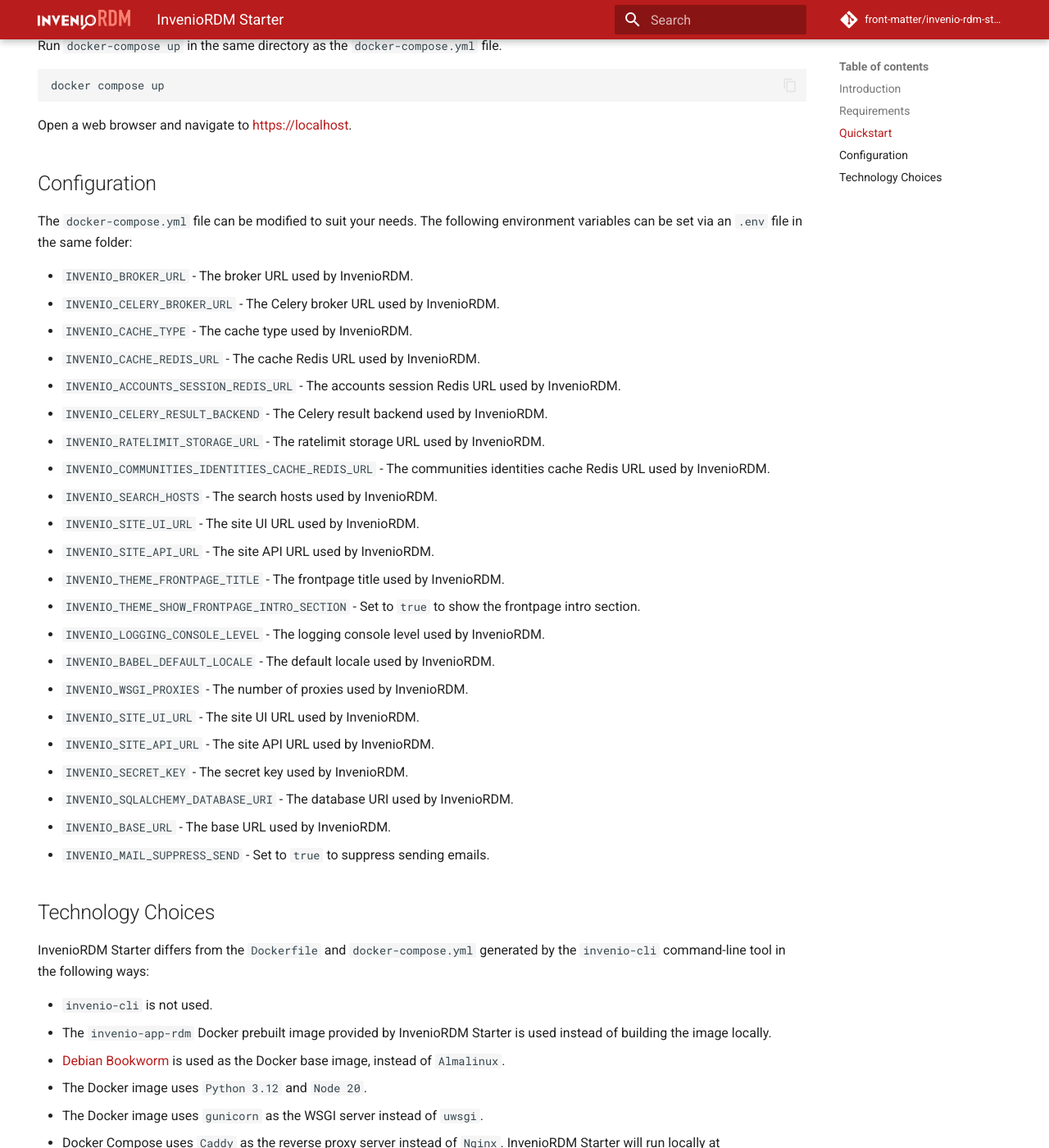
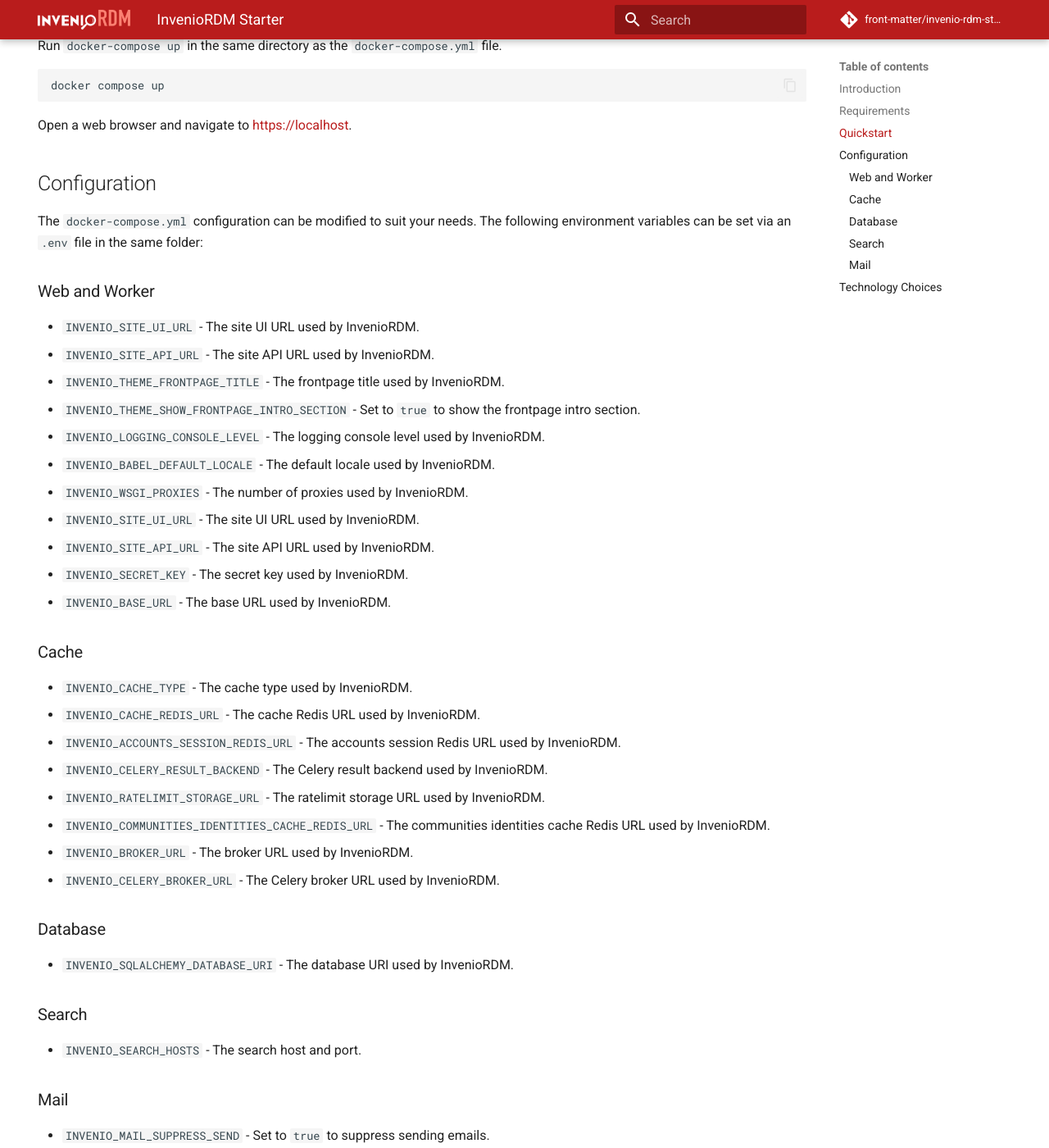
Before and after one commit to front-matter/invenio-rdm-starter, an MkDocs documentation site: the page built from docs/index.md, in a window 1280 px wide and 1400 px high, scrolled down 1298 px. Shown: the whole window at 82% size. Built offline with MkDocs 1.6.1 and Material for MkDocs 9.7.7, drawn with Linux system fonts in a browser that asks for light colours; comment, search, counter and statistics services are not loaded; some of the changed lines change nothing that is shown.

Commit message:
updated docs

```diff
--- a/docs/index.md
+++ b/docs/index.md
@@ -44,17 +44,10 @@
 
 ## Configuration
 
-The `docker-compose.yml` file can be modified to suit your needs. The following environment variables can be set via an `.env` file in the same folder:
+The `docker-compose.yml` configuration can be modified to suit your needs. The following environment variables can be set via an `.env` file in the same folder:
 
-* `INVENIO_BROKER_URL` - The broker URL used by InvenioRDM.
-* `INVENIO_CELERY_BROKER_URL` - The Celery broker URL used by InvenioRDM.
-* `INVENIO_CACHE_TYPE` - The cache type used by InvenioRDM.
-* `INVENIO_CACHE_REDIS_URL` - The cache Redis URL used by InvenioRDM.
-* `INVENIO_ACCOUNTS_SESSION_REDIS_URL` - The accounts session Redis URL used by InvenioRDM.
-* `INVENIO_CELERY_RESULT_BACKEND` - The Celery result backend used by InvenioRDM.
-* `INVENIO_RATELIMIT_STORAGE_URL` - The ratelimit storage URL used by InvenioRDM.
-* `INVENIO_COMMUNITIES_IDENTITIES_CACHE_REDIS_URL` - The communities identities cache Redis URL used by InvenioRDM.
-* `INVENIO_SEARCH_HOSTS` - The search hosts used by InvenioRDM.
+### Web and Worker
+
 * `INVENIO_SITE_UI_URL` - The site UI URL used by InvenioRDM.
 * `INVENIO_SITE_API_URL` - The site API URL used by InvenioRDM.
 * `INVENIO_THEME_FRONTPAGE_TITLE` - The frontpage title used by InvenioRDM.
@@ -65,8 +58,29 @@
 * `INVENIO_SITE_UI_URL` - The site UI URL used by InvenioRDM.
 * `INVENIO_SITE_API_URL` - The site API URL used by InvenioRDM.
 * `INVENIO_SECRET_KEY` - The secret key used by InvenioRDM.
+* `INVENIO_BASE_URL` - The base URL used by InvenioRDM.
+
+### Cache
+
+* `INVENIO_CACHE_TYPE` - The cache type used by InvenioRDM.
+* `INVENIO_CACHE_REDIS_URL` - The cache Redis URL used by InvenioRDM.
+* `INVENIO_ACCOUNTS_SESSION_REDIS_URL` - The accounts session Redis URL used by InvenioRDM.
+* `INVENIO_CELERY_RESULT_BACKEND` - The Celery result backend used by InvenioRDM.
+* `INVENIO_RATELIMIT_STORAGE_URL` - The ratelimit storage URL used by InvenioRDM.
+* `INVENIO_COMMUNITIES_IDENTITIES_CACHE_REDIS_URL` - The communities identities cache Redis URL used by InvenioRDM.
+* `INVENIO_BROKER_URL` - The broker URL used by InvenioRDM.
+* `INVENIO_CELERY_BROKER_URL` - The Celery broker URL used by InvenioRDM.
+
+### Database
+
 * `INVENIO_SQLALCHEMY_DATABASE_URI` - The database URI used by InvenioRDM.
-* `INVENIO_BASE_URL` - The base URL used by InvenioRDM.
+
+### Search
+
+* `INVENIO_SEARCH_HOSTS` - The search host and port.
+
+### Mail
+
 * `INVENIO_MAIL_SUPPRESS_SEND` - Set to `true` to suppress sending emails.
 
 ## Technology Choices
```
Also changed, not shown: 2 other files.
